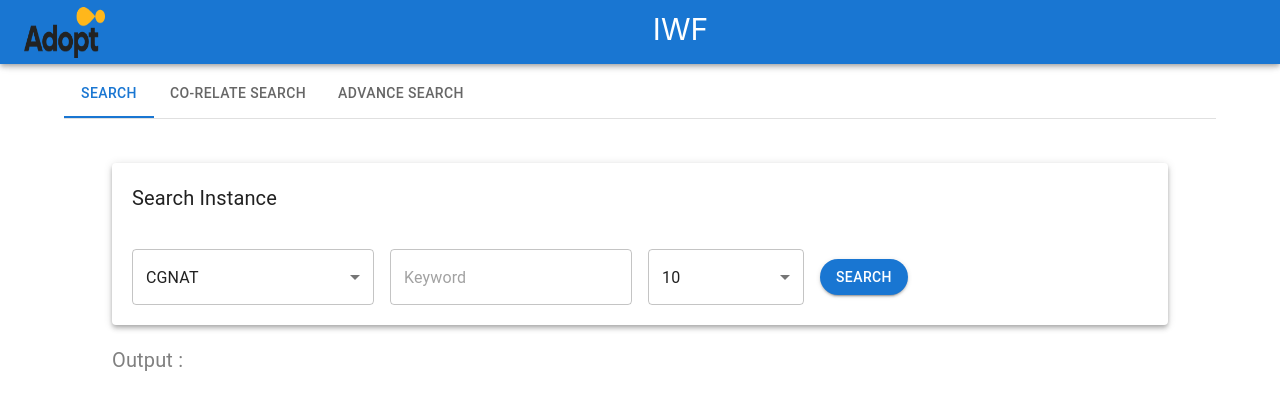
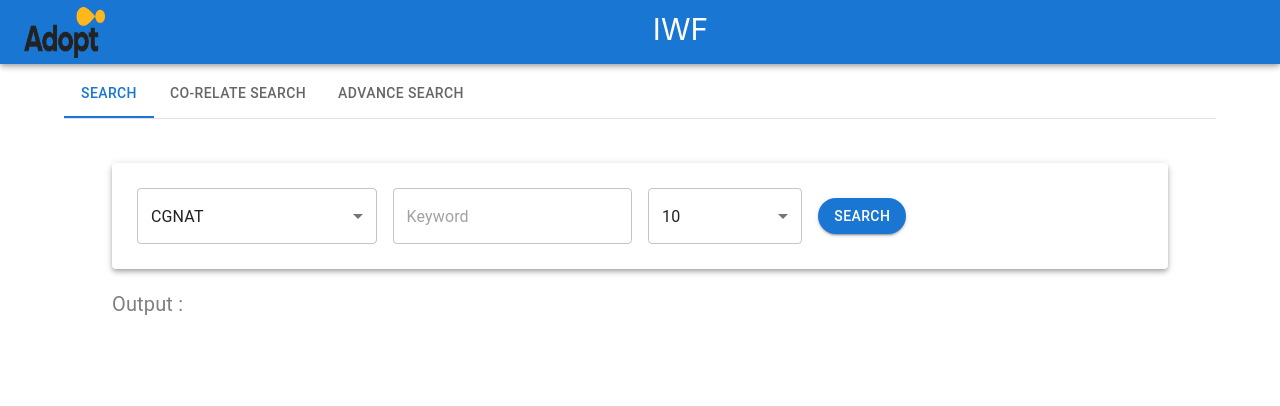
Before and after one commit to iwantunlimited/iwf, a React (Create React App) app: page / in a window 1280 px wide. Shown: the top 406 px of the page. Built offline with nearby package versions, Linux system fonts and the light colour scheme.

Commit message:
changes done

```diff
--- a/src/components/searchComponents/AdvanceSearch.jsx
+++ b/src/components/searchComponents/AdvanceSearch.jsx
@@ -79,12 +79,12 @@ function AdvanceSearch(){
     return(
         <>
             <Container maxWidth="lg" style={{paddingBottom: '30px'}}>
-            <Card elevation={4} style={{padding:'20px',marginTop:'20px'}}>
-                <div style={{fontSize:'20px'}}>
+            <Card elevation={4} style={{padding:'25px',marginTop:'20px'}}>
+                {/* <div style={{fontSize:'20px'}}>
                     Search Instance
-                </div>
+                </div> */}
                 <form onSubmit={handlesubmit}>
-                    <Grid item container xs={12} spacing={2} style={{marginTop:'20px'}}>
+                    <Grid item container xs={12} spacing={2} >
                         <Grid item xs={2}>
                             <Select
                                 required
--- a/src/components/searchComponents/filterSearch.jsx
+++ b/src/components/searchComponents/filterSearch.jsx
@@ -77,12 +77,12 @@ function FilterSearch(){
     return(
         <>
             <Container maxWidth="lg" style={{paddingBottom: '30px'}}>
-            <Card elevation={4} style={{padding:'20px',marginTop:'20px'}}>
-                <div style={{fontSize:'20px'}}>
+            <Card elevation={4} style={{padding:'25px',marginTop:'20px'}}>
+                {/* <div style={{fontSize:'20px'}}>
                     Search Instance
-                </div>
+                </div> */}
                 <form onSubmit={handlesubmit}>
-                    <Grid item container xs={12} spacing={2} style={{marginTop:'20px'}}>
+                    <Grid item container xs={12} spacing={2} >
                         <Grid item xs={2}>
                             {/* <TextField required placeholder="Driver Id" name="driverId" value={driverId} onChange={handleChange}  /> */}
                             <Select
--- a/src/components/searchComponents/simpleSearch.jsx
+++ b/src/components/searchComponents/simpleSearch.jsx
@@ -50,12 +50,12 @@ function SearchInstances(){
     return(
         <>
             <Container maxWidth="lg" style={{paddingBottom: '30px'}}>
-            <Card elevation={4} style={{padding:'20px',marginTop:'20px'}}>
-                <div style={{fontSize:'20px'}}>
+            <Card elevation={4} style={{padding:'25px',marginTop:'20px'}}>
+                {/* <div style={{fontSize:'20px'}}>
                     Search Instance
-                </div>
+                </div> */}
                 <form onSubmit={handlesubmit}>
-                    <Grid item container xs={12} spacing={2} style={{marginTop:'20px'}}>
+                    <Grid item container xs={12} spacing={2}>
                         <Grid item xs={3}>
                             {/* <TextField required placeholder="Driver Id" name="driverId" value={driverId} onChange={handleChange}  /> */}
                             <Select
```
